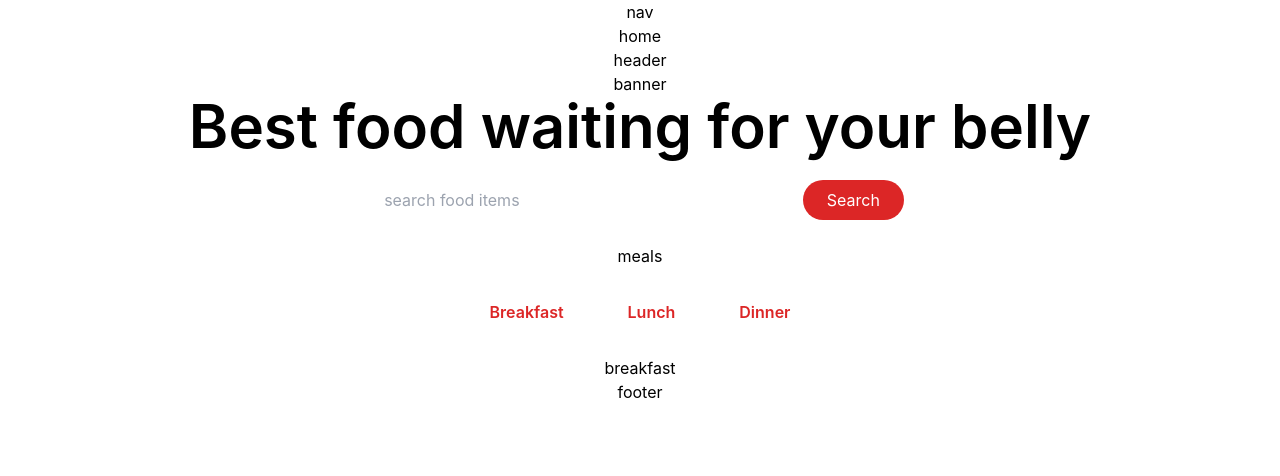
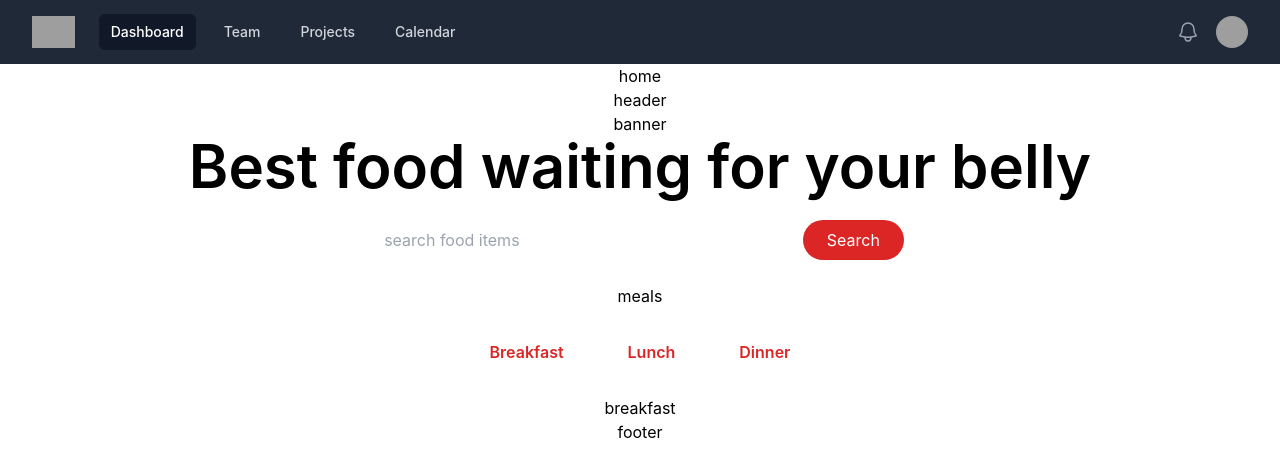
Before and after one commit to MUHAMMADSabbirHossain/red-onion, a React (Create React App) app: page / in a window 1280 px wide. Shown: the top 476 px of the page. Built offline with nearby package versions, Linux system fonts and the light colour scheme; grey boxes are pictures that could not be loaded.

Commit message:
navbar added.

```diff
--- a/src/Components/NavigationBar/NavigationBar.js
+++ b/src/Components/NavigationBar/NavigationBar.js
@@ -1,12 +1,160 @@
-import React from 'react';
+import React, { Fragment } from 'react';
 import "./NavigationBar.css";
+import { Disclosure, Menu, Transition } from '@headlessui/react';
+import { Bars3Icon, BellIcon, XMarkIcon } from '@heroicons/react/24/outline';
+
+
+
+const navigation = [
+    { name: 'Dashboard', href: '#', current: true },
+    { name: 'Team', href: '#', current: false },
+    { name: 'Projects', href: '#', current: false },
+    { name: 'Calendar', href: '#', current: false },
+]
+
+function classNames(...classes) {
+    return classes.filter(Boolean).join(' ')
+}
+
+
 
 const NavigationBar = () => {
     return (
 
-        <nav>
-            nav
-        </nav>
+        <Disclosure as="nav" className="bg-gray-800">
+            {({ open }) => (
+                <>
+                    <div className="mx-auto max-w-7xl px-2 sm:px-6 lg:px-8">
+                        <div className="relative flex h-16 items-center justify-between">
+                            <div className="absolute inset-y-0 left-0 flex items-center sm:hidden">
+                                {/* Mobile menu button*/}
+                                <Disclosure.Button className="relative inline-flex items-center justify-center rounded-md p-2 text-gray-400 hover:bg-gray-700 hover:text-white focus:outline-none focus:ring-2 focus:ring-inset focus:ring-white">
+                                    <span className="absolute -inset-0.5" />
+                                    <span className="sr-only">Open main menu</span>
+                                    {open ? (
+                                        <XMarkIcon className="block h-6 w-6" aria-hidden="true" />
+                                    ) : (
+                                        <Bars3Icon className="block h-6 w-6" aria-hidden="true" />
+                                    )}
+                                </Disclosure.Button>
+                            </div>
+                            <div className="flex flex-1 items-center justify-center sm:items-stretch sm:justify-start">
+                                <div className="flex flex-shrink-0 items-center">
+                                    <img
+                                        className="h-8 w-auto"
+                                        src="https://tailwindui.com/img/logos/mark.svg?color=indigo&shade=500"
+                                        alt="Your Company"
+                                    />
+                                </div>
+                                <div className="hidden sm:ml-6 sm:block">
+                                    <div className="flex space-x-4">
+                                        {navigation.map((item) => (
+                                            <a
+                                                key={item.name}
+                                                href={item.href}
+                                                className={classNames(
+                                                    item.current ? 'bg-gray-900 text-white' : 'text-gray-300 hover:bg-gray-700 hover:text-white',
+                                                    'rounded-md px-3 py-2 text-sm font-medium'
+                                                )}
+                                                aria-current={item.current ? 'page' : undefined}
+                                            >
+                                                {item.name}
+                                            </a>
+                                        ))}
+                                    </div>
+                                </div>
+                            </div>
+                            <div className="absolute inset-y-0 right-0 flex items-center pr-2 sm:static sm:inset-auto sm:ml-6 sm:pr-0">
+                                <button
+                                    type="button"
+                                    className="relative rounded-full bg-gray-800 p-1 text-gray-400 hover:text-white focus:outline-none focus:ring-2 focus:ring-white focus:ring-offset-2 focus:ring-offset-gray-800"
+                                >
+                                    <span className="absolute -inset-1.5" />
+                                    <span className="sr-only">View notifications</span>
+                                    <BellIcon className="h-6 w-6" aria-hidden="true" />
+                                </button>
+
+                                {/* Profile dropdown */}
+                                <Menu as="div" className="relative ml-3">
+                                    <div>
+                                        <Menu.Button className="relative flex rounded-full bg-gray-800 text-sm focus:outline-none focus:ring-2 focus:ring-white focus:ring-offset-2 focus:ring-offset-gray-800">
+                                            <span className="absolute -inset-1.5" />
+                                            <span className="sr-only">Open user menu</span>
+                                            <img
+                                                className="h-8 w-8 rounded-full"
+                                                src="https://images.unsplash.com/photo-1472099645785-5658abf4ff4e?ixlib=rb-1.2.1&ixid=eyJhcHBfaWQiOjEyMDd9&auto=format&fit=facearea&facepad=2&w=256&h=256&q=80"
+                                                alt=""
+                                            />
+                                        </Menu.Button>
+                                    </div>
+                                    <Transition
+                                        as={Fragment}
+                                        enter="transition ease-out duration-100"
+                                        enterFrom="transform opacity-0 scale-95"
+                                        enterTo="transform opacity-100 scale-100"
+                                        leave="transition ease-in duration-75"
+                                        leaveFrom="transform opacity-100 scale-100"
+                                        leaveTo="transform opacity-0 scale-95"
+                                    >
+                                        <Menu.Items className="absolute right-0 z-10 mt-2 w-48 origin-top-right rounded-md bg-white py-1 shadow-lg ring-1 ring-black ring-opacity-5 focus:outline-none">
+                                            <Menu.Item>
+                                                {({ active }) => (
+                                                    <a
+                                                        href="#"
+                                                        className={classNames(active ? 'bg-gray-100' : '', 'block px-4 py-2 text-sm text-gray-700')}
+                                                    >
+                                                        Your Profile
+                                                    </a>
+                                                )}
+                                            </Menu.Item>
+                                            <Menu.Item>
+                                                {({ active }) => (
+                                                    <a
+                                                        href="#"
+                                                        className={classNames(active ? 'bg-gray-100' : '', 'block px-4 py-2 text-sm text-gray-700')}
+                                                    >
+                                                        Settings
+                                                    </a>
+                                                )}
+                                            </Menu.Item>
+                                            <Menu.Item>
+                                                {({ active }) => (
+                                                    <a
+                                                        href="#"
+                                                        className={classNames(active ? 'bg-gray-100' : '', 'block px-4 py-2 text-sm text-gray-700')}
+                                                    >
+                                                        Sign out
+                                                    </a>
+                                                )}
+                                            </Menu.Item>
+                                        </Menu.Items>
+                                    </Transition>
+                                </Menu>
+                            </div>
+                        </div>
+                    </div>
+
+                    <Disclosure.Panel className="sm:hidden">
+                        <div className="space-y-1 px-2 pb-3 pt-2">
+                            {navigation.map((item) => (
+                                <Disclosure.Button
+                                    key={item.name}
+                                    as="a"
+                                    href={item.href}
+                                    className={classNames(
+                                        item.current ? 'bg-gray-900 text-white' : 'text-gray-300 hover:bg-gray-700 hover:text-white',
+                                        'block rounded-md px-3 py-2 text-base font-medium'
+                                    )}
+                                    aria-current={item.current ? 'page' : undefined}
+                                >
+                                    {item.name}
+                                </Disclosure.Button>
+                            ))}
+                        </div>
+                    </Disclosure.Panel>
+                </>
+            )}
+        </Disclosure>
 
     );
 };
```
